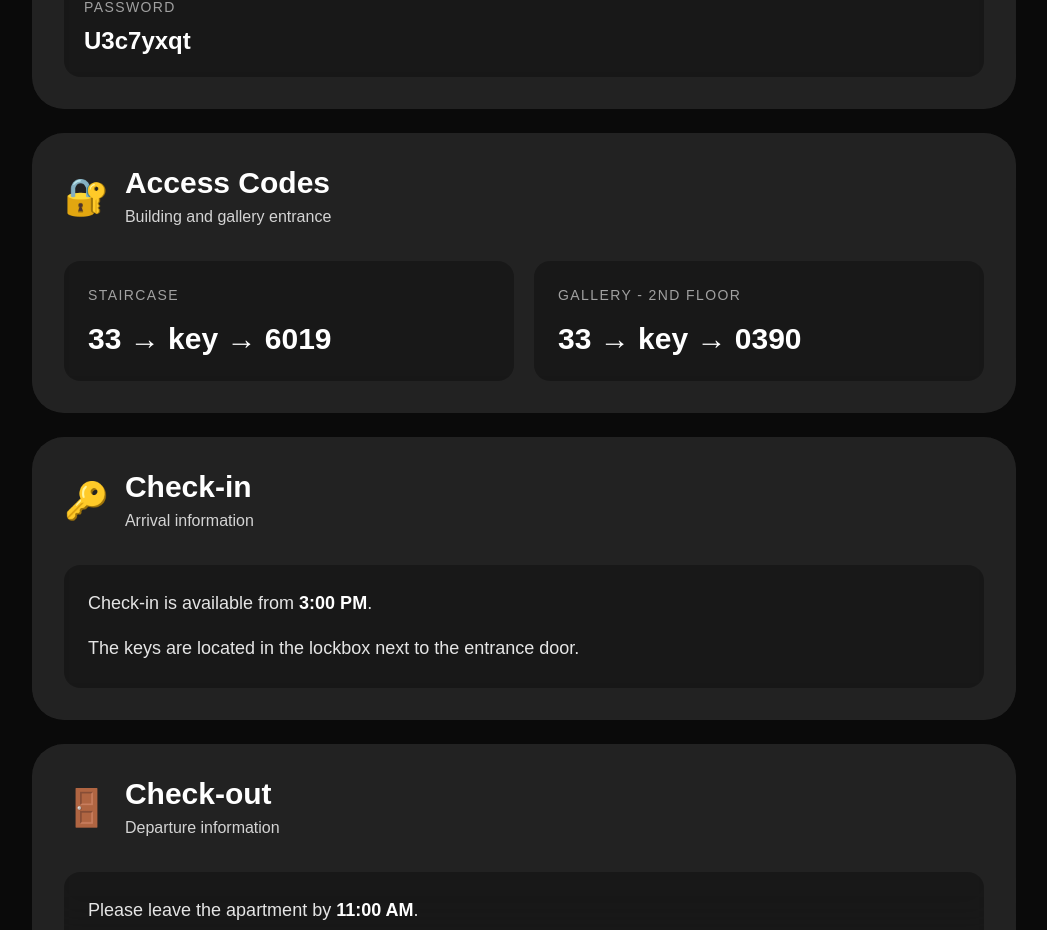
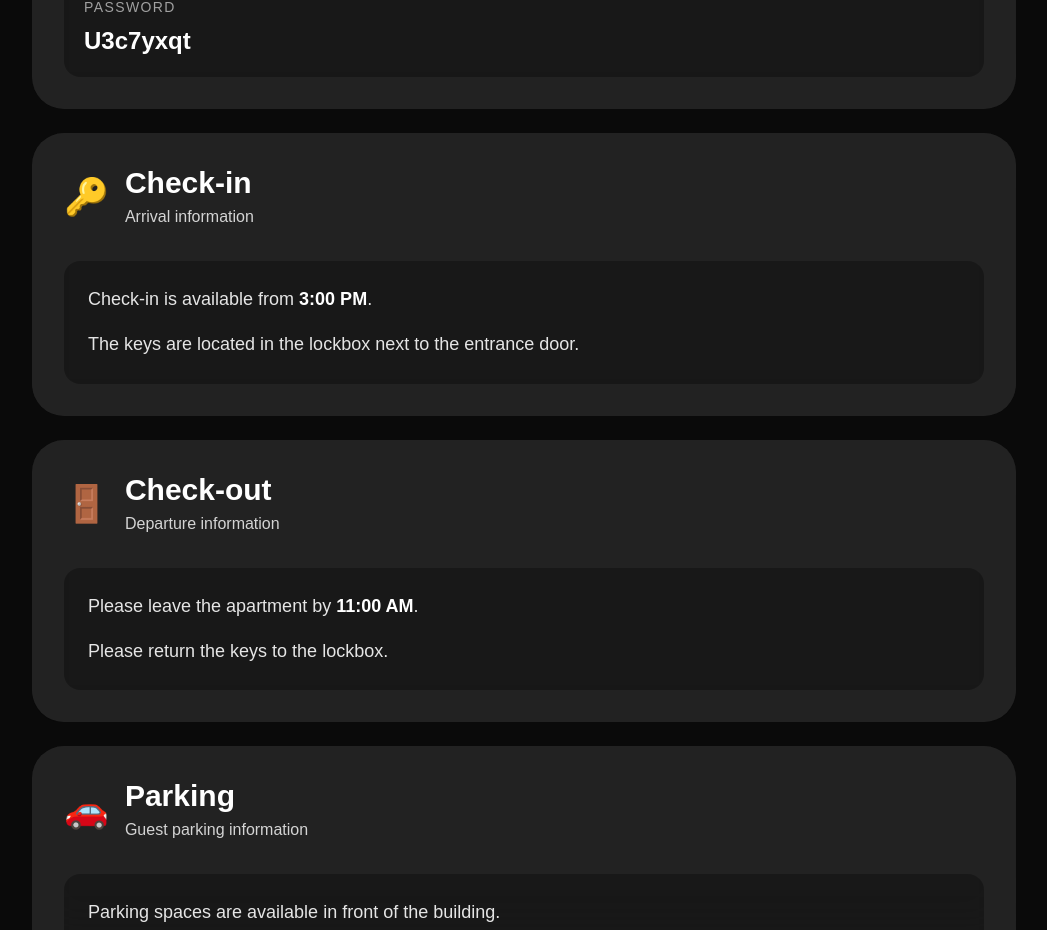
Before and after one commit to Dzentelmenn/apartament-falowiec, a Next.js app: page /en/information in a window 1280 px wide. Shown: the part 1015-1945 px from the top of the page, without its empty margins (116-1163 px from the left). Built offline with nearby package versions, Linux system fonts and the light colour scheme.

Commit message:
edit information

```diff
--- a/app/en/information/page.tsx
+++ b/app/en/information/page.tsx
@@ -101,59 +101,6 @@ export default function InformationPage() {
 
               <p className="mt-2 text-2xl font-bold">
                 U3c7yxqt
-              </p>
-
-            </div>
-
-          </div>
-
-        </div>
-
-        {/* ACCESS CODES */}
-        <div className="rounded-[32px] bg-white/10 p-8 backdrop-blur-xl">
-
-          <div className="flex items-center gap-4">
-
-            <div className="text-4xl">
-              🔐
-            </div>
-
-            <div>
-
-              <h2 className="text-3xl font-black">
-                Access Codes
-              </h2>
-
-              <p className="mt-1 text-neutral-300">
-                Building and gallery entrance
-              </p>
-
-            </div>
-
-          </div>
-
-          <div className="mt-8 grid gap-5 md:grid-cols-2">
-
-            <div className="rounded-2xl bg-black/30 p-6">
-
-              <p className="text-sm uppercase tracking-widest text-neutral-400">
-                Staircase
-              </p>
-
-              <p className="mt-4 text-3xl font-black">
-                33 → key → 6019
-              </p>
-
-            </div>
-
-            <div className="rounded-2xl bg-black/30 p-6">
-
-              <p className="text-sm uppercase tracking-widest text-neutral-400">
-                Gallery - 2nd floor
-              </p>
-
-              <p className="mt-4 text-3xl font-black">
-                33 → key → 0390
               </p>
 
             </div>
```
